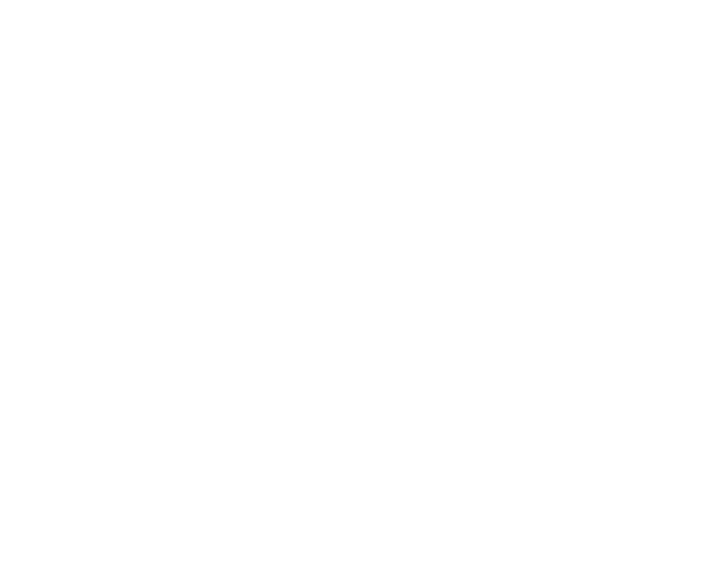
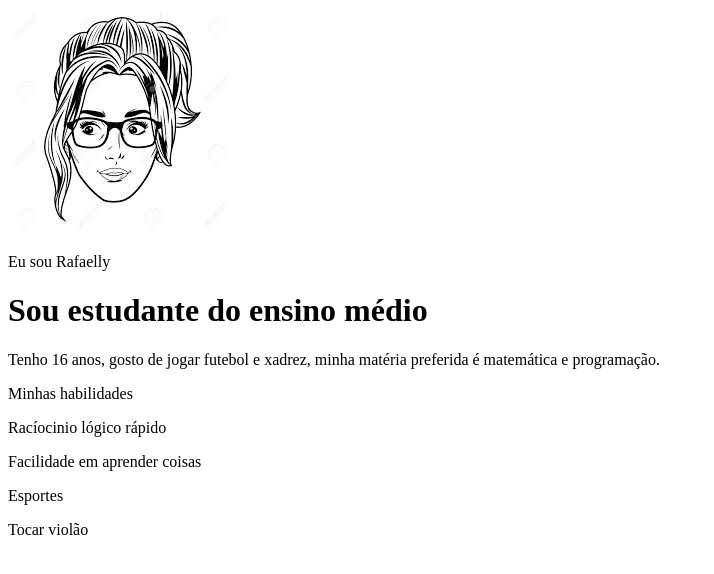
Before and after one commit to rafaelly2009/Meu-portf-lio, a plain HTML site: page index.html in a window 1280 px wide. Shown: the whole page, without its empty margins (0-714 px from the left). Drawn offline with Linux system fonts and the light colour scheme.

Commit message:
Add files via upload

```diff
--- a/index.html
+++ b/index.html
@@ -4,9 +4,20 @@
     <meta charset="UTF-8">
     <meta http-equiv="X-UA-Compatible" content="IE=edge">
     <meta name="viewport" content="width=device-width, initial-scale=1.0">
+     <link rel="stylesheet" href="style.css" />
     <title>Rafaelly</title>
 </head>
 <body>
-
+    <img src="img/Rafaelly.jpg" alt="avatar da Rafaelly" srcset="" />
+    <p>Eu sou Rafaelly</p>
+    <h1>Sou estudante do ensino médio</h1>
+    <p>Tenho 16 anos, gosto de jogar futebol e xadrez, minha matéria preferida é matemática e programação.</p>
+    <p>Minhas habilidades</p>
+    <div>
+        <p>Racíocinio lógico rápido</p>
+        <p>Facilidade em aprender coisas</p>
+        <p>Esportes</p>
+        <p>Tocar violão</p>
+    </div>
 </body>
 </html>
```
